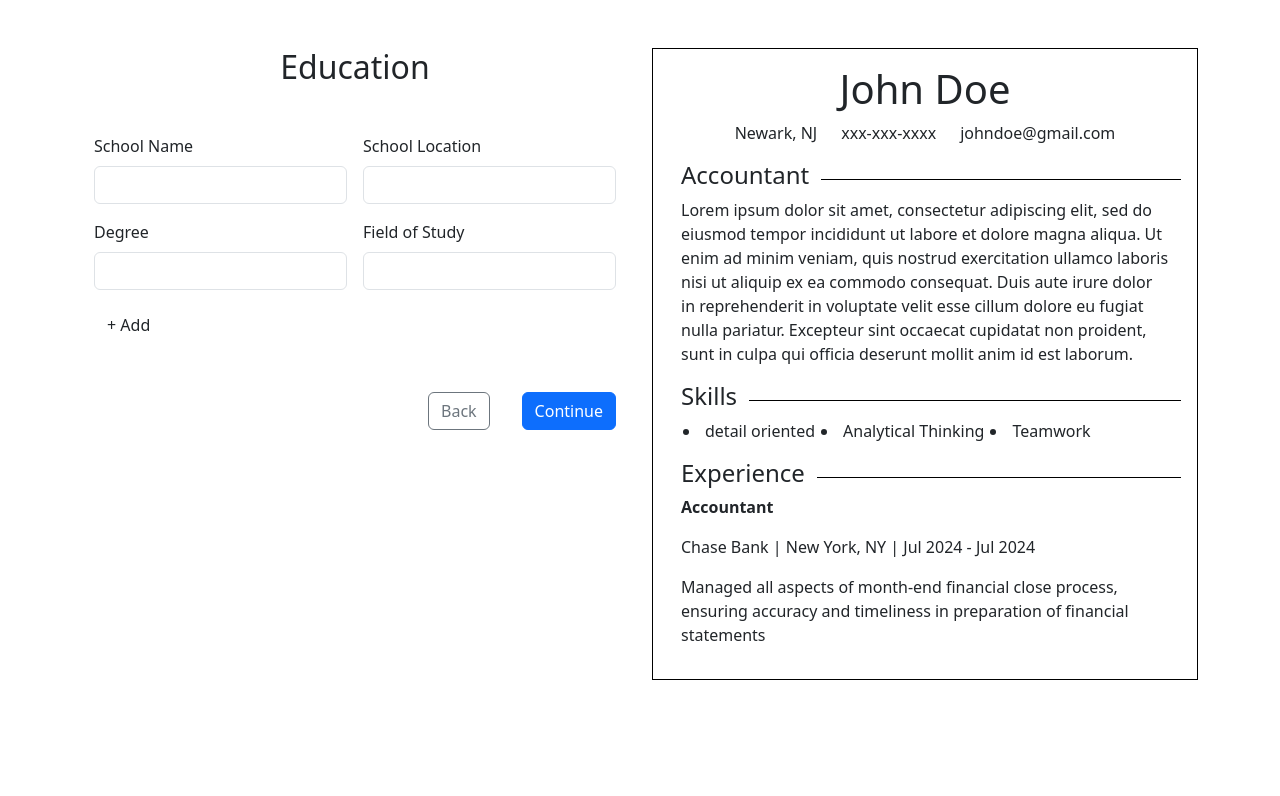
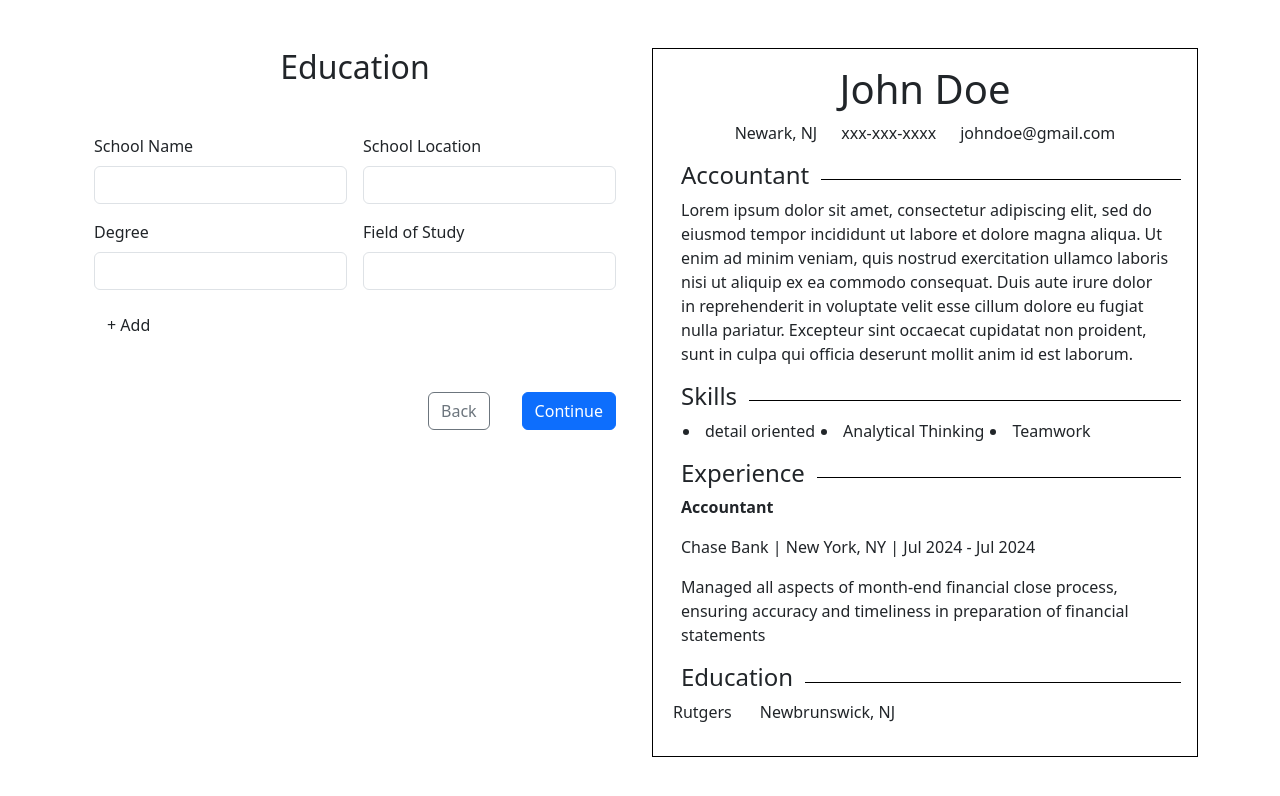
Before and after one commit to daliaahmed257/Resume-Maker, a React (Vite) app: page /education in a window 1280 px wide. Shown: the top 796 px of the page. Built offline with nearby package versions, Linux system fonts and the light colour scheme.

Commit message:
education functionality

```diff
--- a/src/App.jsx
+++ b/src/App.jsx
@@ -10,6 +10,7 @@ import Education from './components/Education'
 
 function App() {
 
+  //user details
   const [userDetails, setUserDetails] = useState({
     firstname: 'John',
     lastname: 'Doe',
@@ -19,11 +20,21 @@ function App() {
     email: 'johndoe@gmail.com',
   });
 
+  //user summary
   const [summary, setSummary] = useState({
     personalTitle: 'Accountant',
     summary: 'Lorem ipsum dolor sit amet, consectetur adipiscing elit, sed do eiusmod tempor incididunt ut labore et dolore magna aliqua. Ut enim ad minim veniam, quis nostrud exercitation ullamco laboris nisi ut aliquip ex ea commodo consequat. Duis aute irure dolor in reprehenderit in voluptate velit esse cillum dolore eu fugiat nulla pariatur. Excepteur sint occaecat cupidatat non proident, sunt in culpa qui officia deserunt mollit anim id est laborum.',
   });
 
+  const handleFormSubmit = (details) => {
+    if(details.personalTitle && details.summary) {
+        setSummary(details);
+    } else {
+        setUserDetails(details);
+    }
+};
+
+  //skilss
   const [skills, setSkills] = useState(['detail oriented', 'Analytical Thinking', 'Teamwork'])
 
   const handleSkillsSubmit = (details) => {
@@ -33,7 +44,7 @@ function App() {
 const formatDate = (date) => {
   return new Intl.DateTimeFormat('en-US', { year: 'numeric', month: 'long' }).format(date);
 };
-
+//experience
 const [experience, setExperience] = useState([{
   jobtitle: 'Accountant',
   employer: 'Chase Bank',
@@ -45,24 +56,22 @@ const [experience, setExperience] = useState([{
   responsibilities: 'Managed all aspects of month-end financial close process, ensuring accuracy and timeliness in preparation of financial statements'
 }])
 
-// const handleExpSubmit = (details) => {
-//   if (details.jobtitle && details.employer) {
-//       setExperience(details)
-//   }
-//   console.log(details)
-// };
 
 const handleExpSubmit = (newExperience) => {
   setExperience(...newExperience);
 };
 
-  const handleFormSubmit = (details) => {
-    if(details.personalTitle && details.summary) {
-        setSummary(details);
-    } else {
-        setUserDetails(details);
-    }
-};
+//Education
+const [education, setEducation] = useState([{
+  name: 'Rutgers',
+  location: 'Newbrunswick, NJ',
+  degree: 'Bachelors',
+  study: 'Accounting'
+}])
+
+const handleEducationSubmit = (newEducation) => {
+  setEducation(...newEducation);
+}
 
   return (
     <div className='container mt-5'>
@@ -73,11 +82,11 @@ const handleExpSubmit = (newExperience) => {
               <Route path='/summary' element={<Summ onFormSubmit={handleFormSubmit}/>} />
               <Route path='/skills' element={<Skills onFormSubmit={handleSkillsSubmit}/>} />
               <Route path='/experience' element={<Experience onFormSubmit={handleExpSubmit}/>} />
-              <Route path='/education' element={<Education />}/>
+              <Route path='/education' element={<Education onFormSubmit={handleEducationSubmit}/>}/>
             </Routes>
         </div>
         <div className='col'>
-          <Resume userDetails={userDetails} summary={summary} skills={skills} experience={experience}/>
+          <Resume userDetails={userDetails} summary={summary} skills={skills} experience={experience} education={education}/>
         </div>
       </div>
     </div>
--- a/src/components/Education.jsx
+++ b/src/components/Education.jsx
@@ -1,7 +1,7 @@
 import { useState } from "react"
 import { Link } from "react-router-dom"
 
-const Education = () => {
+const Education = ({onFormSubmit}) => {
 
     const [education, setEducation] = useState([])
 
@@ -12,32 +12,46 @@ const Education = () => {
         study: ''
     })
 
+    const handleChange = (e) => {
+        setNewEducation({...newEducation, [e.target.name]: e.target.value})
+        console.log(newEducation)
+    }
+
+    const handleAddEducation = () => {
+        setEducation([...education, newEducation])
+    }
+
+    const handleSubmit = (e) => {
+        e.preventDefault()
+        onFormSubmit([education])
+    }
+
     return (
         <div className="container">
             <h2 className="text-center mb-5">Education</h2>
-            <form className="row g-3">
+            <form className="row g-3" onSubmit={handleSubmit}>
                 <div className="col-6">
                     <label htmlFor="name" className="form-label">School Name</label>
-                    <input type="text" className="form-control" name="name" />
+                    <input type="text" className="form-control" name="name" onChange={handleChange}/>
                 </div>
 
                 <div className="col-6">
                     <label htmlFor="location" className="form-label">School Location</label>
-                    <input type="text" className="form-control" name="location" />
+                    <input type="text" className="form-control" name="location" onChange={handleChange}/>
                 </div>
 
                 <div className="col-6">
                     <label htmlFor="degree" className="form-label">Degree</label>
-                    <input type="text" className="form-control" name="degree" />
+                    <input type="text" className="form-control" name="degree" onChange={handleChange}/>
                 </div>
 
                 <div className="col-6">
                     <label htmlFor="study" className="form-label">Field of Study</label>
-                    <input type="text" className="form-control" name="study" />
+                    <input type="text" className="form-control" name="study" onChange={handleChange}/>
                 </div>
 
                 <div className="col-12">
-                    <button type="submit" className="btn">+ Add</button>
+                    <button type="submit" className="btn" onClick={handleAddEducation}>+ Add</button>
                 </div>
 
                 <div className="d-flex justify-content-end mt-5" style={{ gap: '32px' }}>
--- a/src/components/Resume.jsx
+++ b/src/components/Resume.jsx
@@ -1,5 +1,5 @@
 
-const Resume = ({ userDetails, summary, skills, experience }) => {
+const Resume = ({ userDetails, summary, skills, experience, education }) => {
 
     const formatMonthYear = (dateString) => {
         const date = new Date(dateString);
@@ -23,6 +23,7 @@ const Resume = ({ userDetails, summary, skills, experience }) => {
                 </div>
                 <p>{summary.summary}</p>
             </div>
+
             <div className="container">
                 <div className="row align-items-center text-right">
                     <h4 className="col-auto">Skills</h4>
@@ -45,10 +46,24 @@ const Resume = ({ userDetails, summary, skills, experience }) => {
                     <div className="row" key={index}>
                         <p className="fw-bold exp-p">{exp.jobtitle}</p>
                         {exp.current == '' ?
-                        <p className="exp-p">{exp.employer} | {exp.city}, {exp.state} | {formatMonthYear(exp.startDate)} - {formatMonthYear(exp.endDate)}</p>
-                        :
-                        <p className="exp-p">{exp.employer} | {exp.city}, {exp.state} | {formatMonthYear(exp.startDate)} - {exp.current}</p>}
+                            <p className="exp-p">{exp.employer} | {exp.city}, {exp.state} | {formatMonthYear(exp.startDate)} - {formatMonthYear(exp.endDate)}</p>
+                            :
+                            <p className="exp-p">{exp.employer} | {exp.city}, {exp.state} | {formatMonthYear(exp.startDate)} - {exp.current}</p>}
                         <p className="exp-p">{exp.responsibilities}</p>
+                    </div>
+                ))}
+            </div>
+
+            <div className="container">
+                <div className="row align-items-center text-right">
+                    <h4 className="col-auto">Education</h4>
+                    <div className="col divider" />
+                </div>
+
+                {education.map((school, index) => (
+                    <div className="row" key={index}>
+                        <p className="col-auto gx-5 skill-item" >{school.name}</p>
+                        <p className="col-auto gx-5 skill-item" >{school.location}</p>
                     </div>
                 ))}
             </div>
```
